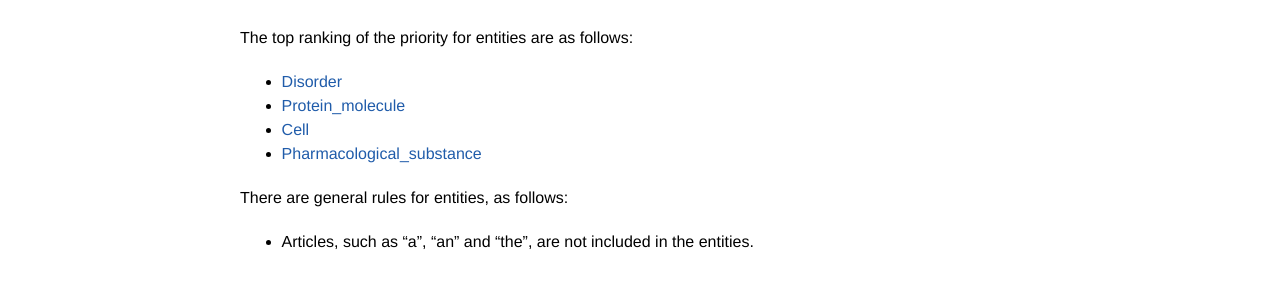
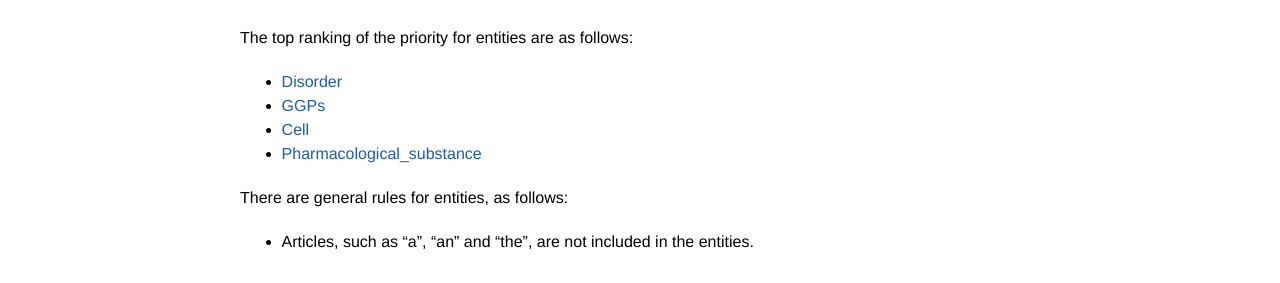
Before and after one commit to ezcatdb/molbiol_lung_corpus-guidelines, a Jekyll site: the page built from _entity/GeneralRules.md, in a window 1280 px wide. Shown: the part 142-425 px from the top of the page. Built offline with Jekyll 4.4.1, drawn with Linux system fonts in a browser that asks for light colours.

Commit message:
corrected GeneralRules.md for GGPs

```diff
--- a/_entity/GeneralRules.md
+++ b/_entity/GeneralRules.md
@@ -7,12 +7,13 @@ order: 0
 
 The top ranking of the priority for entities are as follows:
 - [Disorder]()
-- [Protein_molecule]()
+- [GGPs]()
 - [Cell]()
 - [Pharmacological_substance]()
 
 <!--
 - [Anatomical_entity]()
+- [Protein_molecule]()
 -->
 
 There are general rules for entities, as follows:
```
